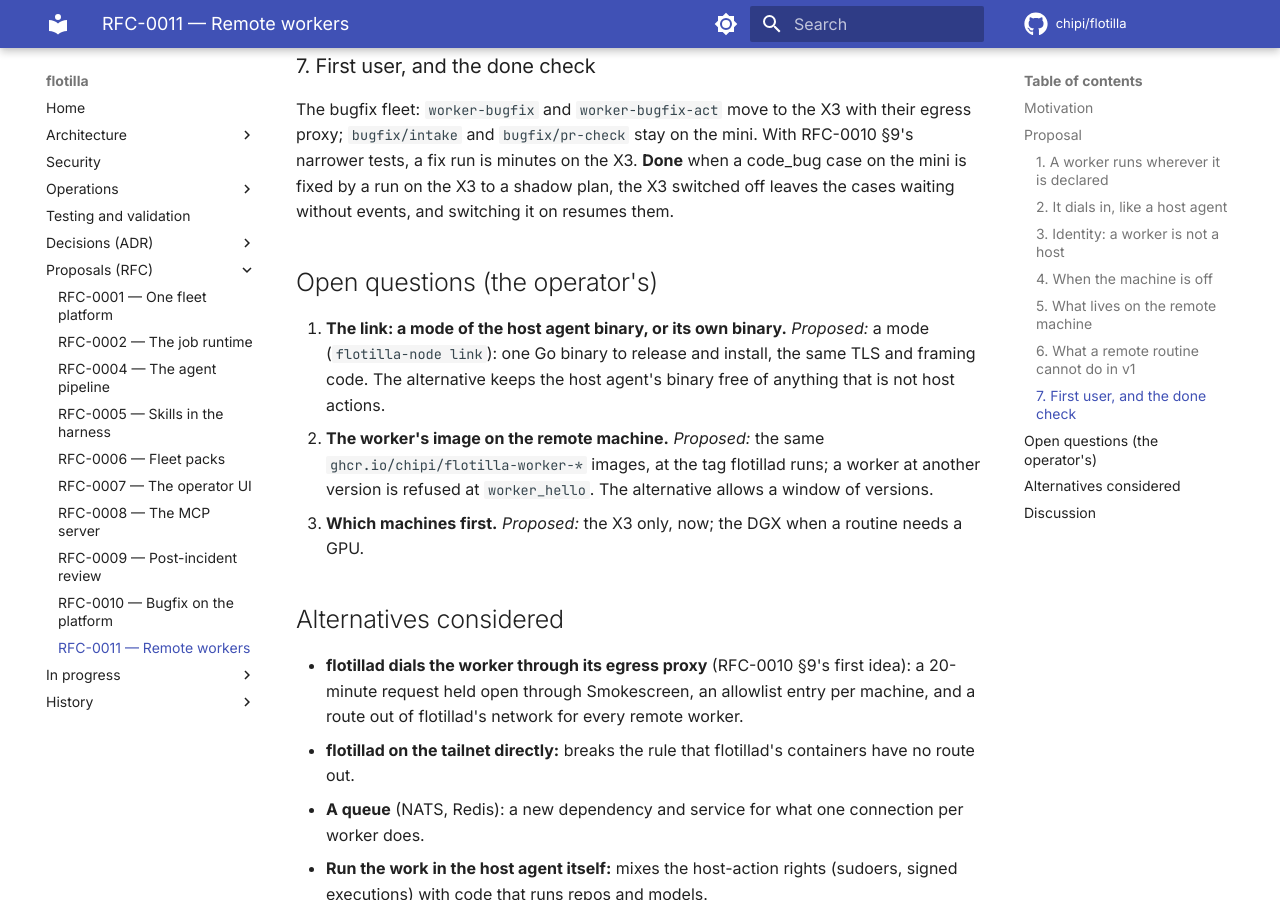
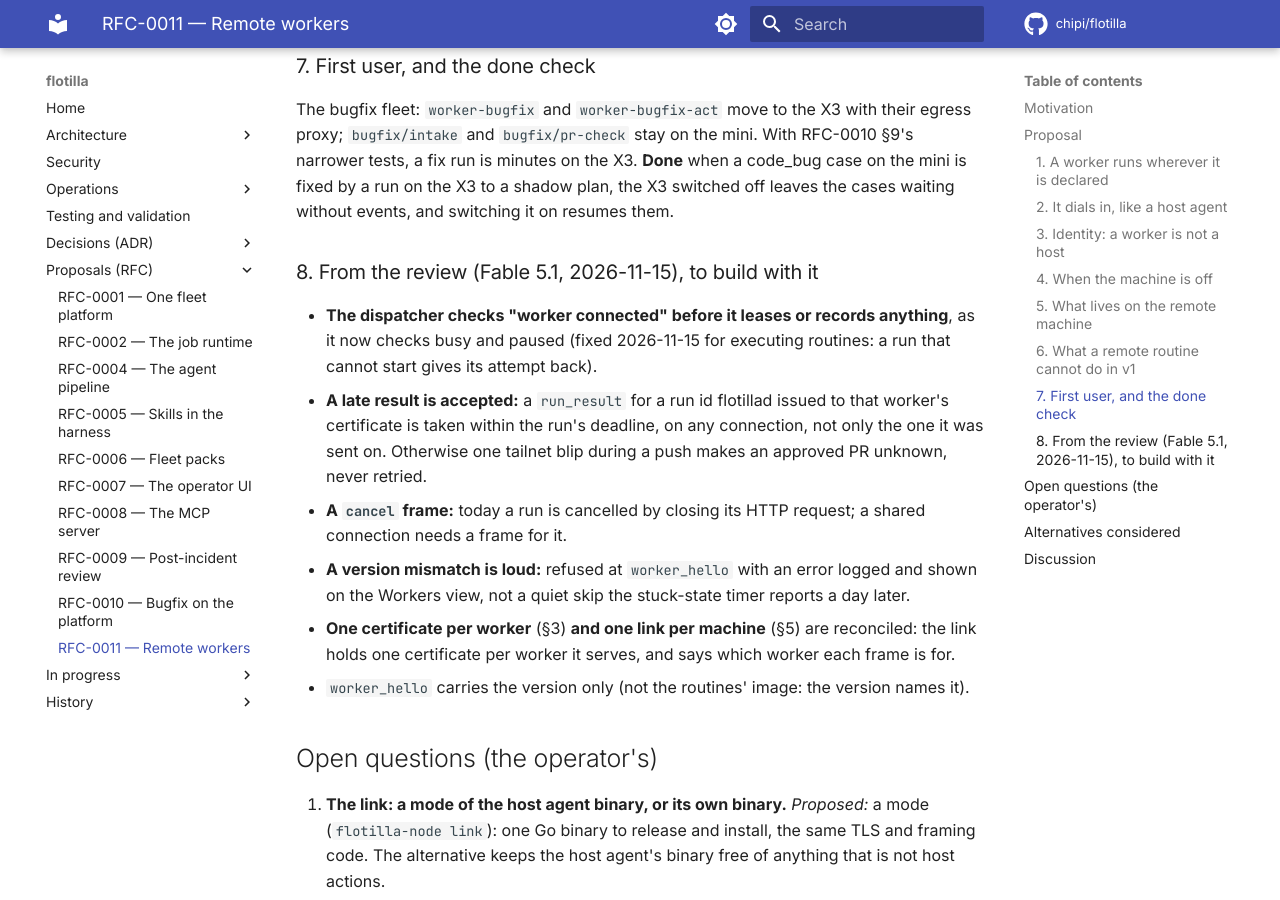
Before and after one commit to chipi/flotilla, an MkDocs documentation site: the page built from docs/rfc/RFC-0011-remote-workers.md, in a window 1280 px wide and 900 px high, scrolled down 2530 px. Built offline with MkDocs 1.6.1 and Material for MkDocs 9.7.7, drawn with Linux system fonts in a browser that asks for light colours; comment, search, counter and statistics services are not loaded.

Commit message:
RFC-0010 §9 and RFC-0011 §8: the review's additions to build with them
Co-Authored-By: Claude Opus 5.5 <noreply@anthropic.com>
Claude-Session: https://claude.ai/code/session_01DJqN6sxKNTCgKDsvQvKKZd

```diff
--- a/docs/rfc/RFC-0011-remote-workers.md
+++ b/docs/rfc/RFC-0011-remote-workers.md
@@ -92,6 +92,22 @@ is minutes on the X3. **Done** when a code_bug case on the mini is fixed by a ru
 shadow plan, the X3 switched off leaves the cases waiting without events, and switching it on
 resumes them.
 
+### 8. From the review (Fable 5.1, 2026-11-15), to build with it
+
+- **The dispatcher checks "worker connected" before it leases or records anything**, as it now checks
+  busy and paused (fixed 2026-11-15 for executing routines: a run that cannot start gives its attempt
+  back).
+- **A late result is accepted:** a `run_result` for a run id flotillad issued to that worker's
+  certificate is taken within the run's deadline, on any connection, not only the one it was sent on.
+  Otherwise one tailnet blip during a push makes an approved PR unknown, never retried.
+- **A `cancel` frame:** today a run is cancelled by closing its HTTP request; a shared connection needs
+  a frame for it.
+- **A version mismatch is loud:** refused at `worker_hello` with an error logged and shown on the
+  Workers view, not a quiet skip the stuck-state timer reports a day later.
+- **One certificate per worker** (§3) **and one link per machine** (§5) are reconciled: the link holds
+  one certificate per worker it serves, and says which worker each frame is for.
+- `worker_hello` carries the version only (not the routines' image: the version names it).
+
 ## Open questions (the operator's)
 
 1. **The link: a mode of the host agent binary, or its own binary.** *Proposed:* a mode (`flotilla-node
```
Also changed, not shown: docs/rfc/RFC-0010-bugfix-on-the-platform.md (+14 -0 lines).
